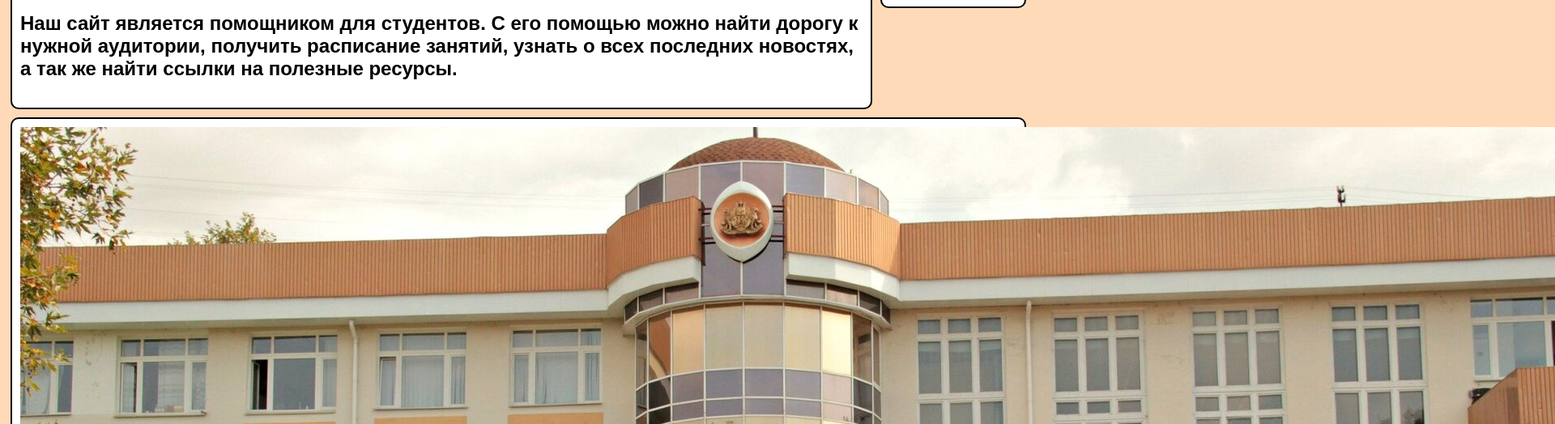
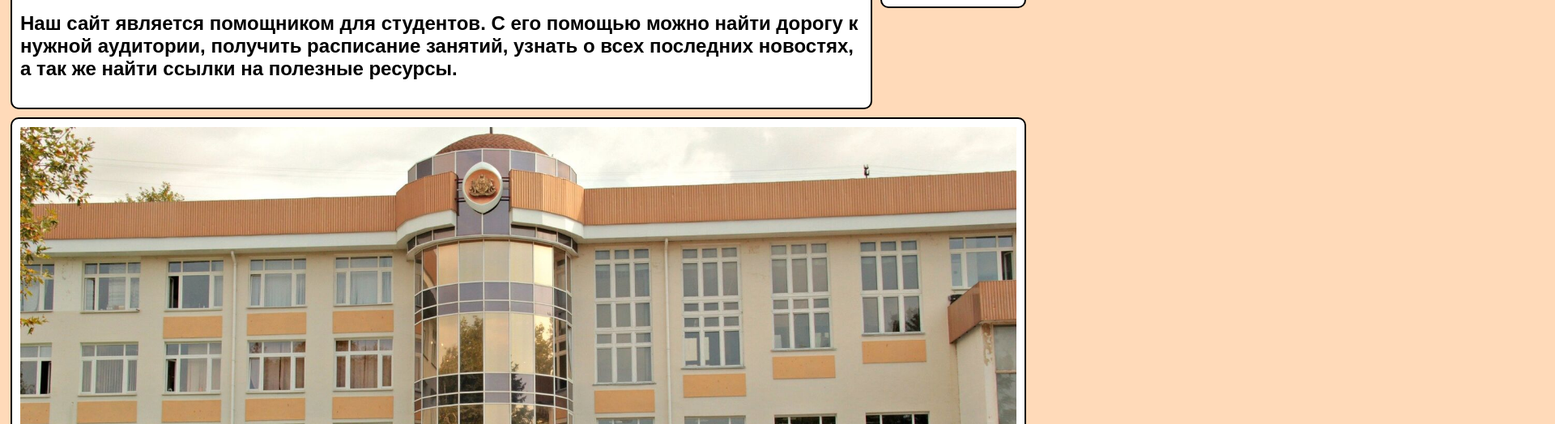
Before and after one commit to Teru3301/CFU-navigator, a plain HTML site: page index.html in a window 1280 px wide. Shown: the part 92-616 px from the top of the page at 81% size, 1920 px wide, since content can reach past the window. Drawn offline with Linux system fonts and the light colour scheme.

Commit message:
картинка

```diff
--- a/index.html
+++ b/index.html
@@ -30,7 +30,7 @@
     </div>
 
     <div class="block">
-        <img src="./static/images/кфу_files/1100872795_0_127_2416_1486_1920x0_80_0_0_37f2deca5d38a5c18f1001ea1192dea4.jpg" alt="Карта этажа">
+        <img src="./static/images/кфу_files/1100872795_0_127_2416_1486_1920x0_80_0_0_37f2deca5d38a5c18f1001ea1192dea4.jpg" width="100%" height="100%" alt="Карта этажа">
     </div>
 
     <div class="block">
```
